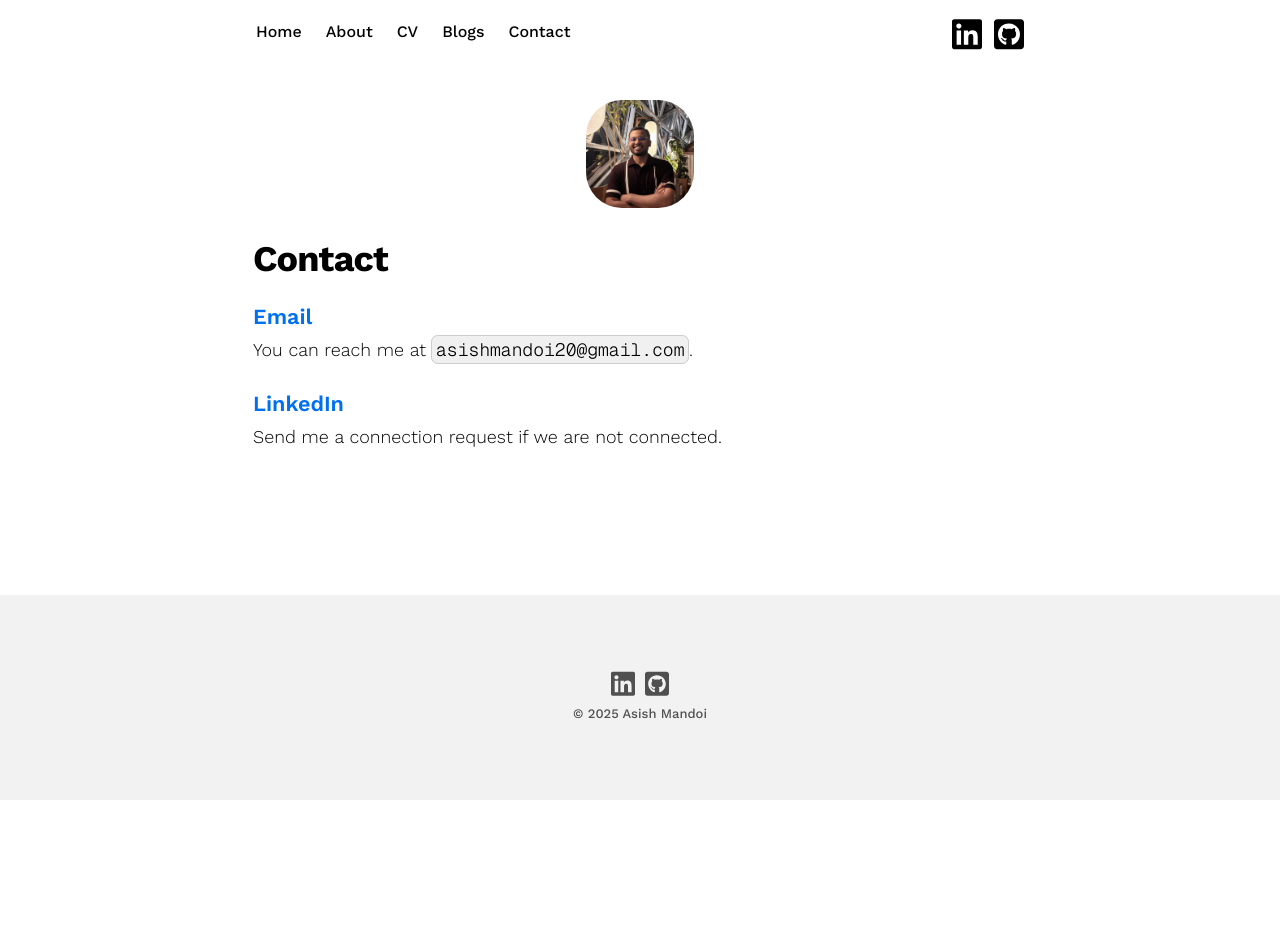
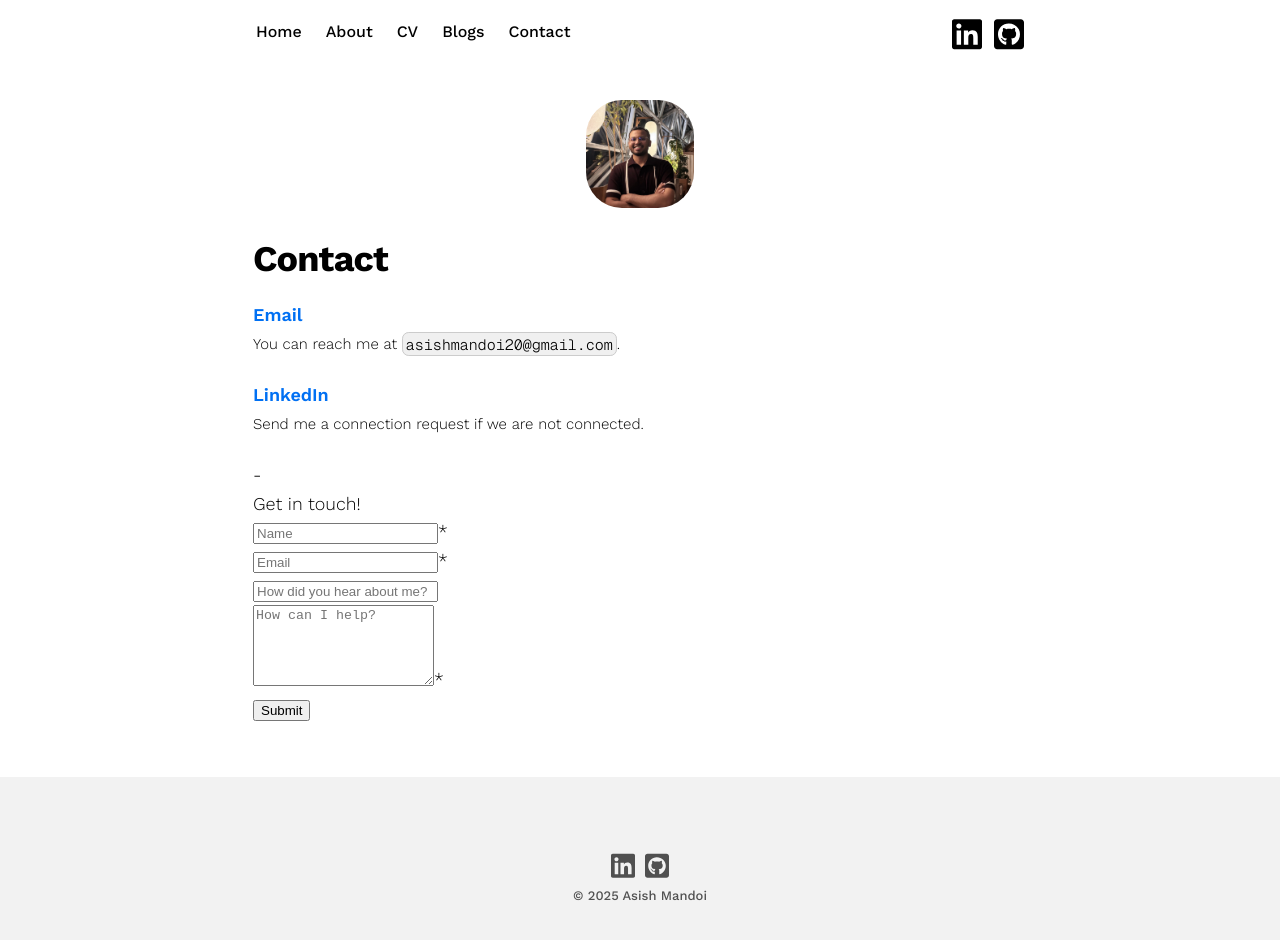
Before and after one commit to AsishMandoi/AsishMandoi.github.io, a Next.js app: page /contact in a window 1280 px wide. Shown: the top 940 px of the page. Before the commit the page ends 800 px from the top, so only its background shows below. Built offline with nearby package versions, Linux system fonts and the light colour scheme.

Commit message:
add form to contact page with email service

```diff
--- a/package.json
+++ b/package.json
@@ -9,6 +9,7 @@
     "date-fns": "^4.1.0",
     "gray-matter": "^4.0.3",
     "next": "^15.2.4",
+    "nodemailer": "^6.10.0",
     "react": "^19.0.0",
     "react-dom": "^19.0.0",
     "remark": "^14.0.2",
--- a/pages/contact.js
+++ b/pages/contact.js
@@ -1,17 +1,52 @@
+import { useState } from 'react'
 import Head from 'next/head'
 import Link from 'next/link'
 import Layout, { siteTitle } from '../components/layout'
 import utilStyles from '../styles/utils.module.css'
 
 export default function Contact() {
+  const [formData, setFormData] = useState({ name: '', email: '', referral: '', message: '' })
+  const [status, setStatus] = useState('')
+
+  const handleChange = (e) => {
+    const { name, value } = e.target
+    setFormData(prev => ({ ...prev, [name]: value }))
+  }
+
+  const handleSubmit = async (e) => {
+    e.preventDefault()
+    let dots = 0;
+    const intervalId = setInterval(() => {
+      dots = (dots + 1) % 4;
+      setStatus("Sending" + ".".repeat(dots));
+    }, 500);
+    try {
+      const response = await fetch('/api/sendEmail', {
+        method: 'POST',
+        headers: { 'Content-Type': 'application/json' },
+        body: JSON.stringify(formData)
+      })
+      const result = await response.json();
+      clearInterval(intervalId);
+      if (response.ok) {
+        setStatus('Message sent successfully!')
+        setFormData({ name: '', email: '', referral: '', message: '' })
+      } else {
+        setStatus(`Message could not be sent. ${result.error}`)
+      }
+    } catch (err) {
+      clearInterval(intervalId);
+      setStatus('An error occurred.')
+    }
+  }
+
   return (
     <Layout contact>
       <Head>
         <title>{`${siteTitle} - Contact`}</title>
       </Head>
-      <section className={`${utilStyles.headingMd} ${utilStyles.padding1px}`}>
+      <section className={`${utilStyles.textMed} ${utilStyles.padding1px}`}>
         <h2 className={utilStyles.headingXl}>Contact</h2>
-        {/* <h2 className={utilStyles.headingMd}>You can reach me on:</h2> */}
         <ul className={utilStyles.list}>
             <li className={utilStyles.listItem}>
               <div id='contact-item'><a href="mailto:asishmandoi20@gmail.com">Email</a></div>
@@ -26,6 +61,54 @@ export default function Contact() {
               </small>
             </li>
         </ul>
+        <div className={utilStyles.separator}>-</div>
+        <form onSubmit={handleSubmit} className={utilStyles.form}>
+          <div className={utilStyles.headingMed}>Get in touch!</div>
+          <div className={utilStyles.formField}>
+            <input
+              type="text"
+              name="name"
+              value={formData.name}
+              onChange={handleChange}
+              required
+              placeholder="Name"
+            />
+            <span>*</span>
+          </div>
+          <div className={utilStyles.formField}>
+            <input
+              type="email"
+              name="email"
+              value={formData.email}
+              onChange={handleChange}
+              required
+              placeholder="Email"
+            />
+            <span>*</span>
+          </div>
+          <div className={utilStyles.formField}>
+            <input
+              type="text"
+              name="referral"
+              value={formData.referral}
+              onChange={handleChange}
+              placeholder="How did you hear about me?"
+            />
+          </div>
+          <div className={utilStyles.formField}>
+            <textarea
+              name="message"
+              value={formData.message}
+              onChange={handleChange}
+              required
+              placeholder="How can I help?"
+              rows="5"
+            />
+            <span>*</span>
+          </div>
+          <button type="submit">Submit</button>
+          {status && <p className={utilStyles.sendStatus}>{status}</p>}
+        </form>
       </section>
     </Layout>
   )
```
Also changed, not shown: app/api/sendEmail/route.js (added, +51 -0 lines), 1 other file (tests, documents, lock files or other folders).
